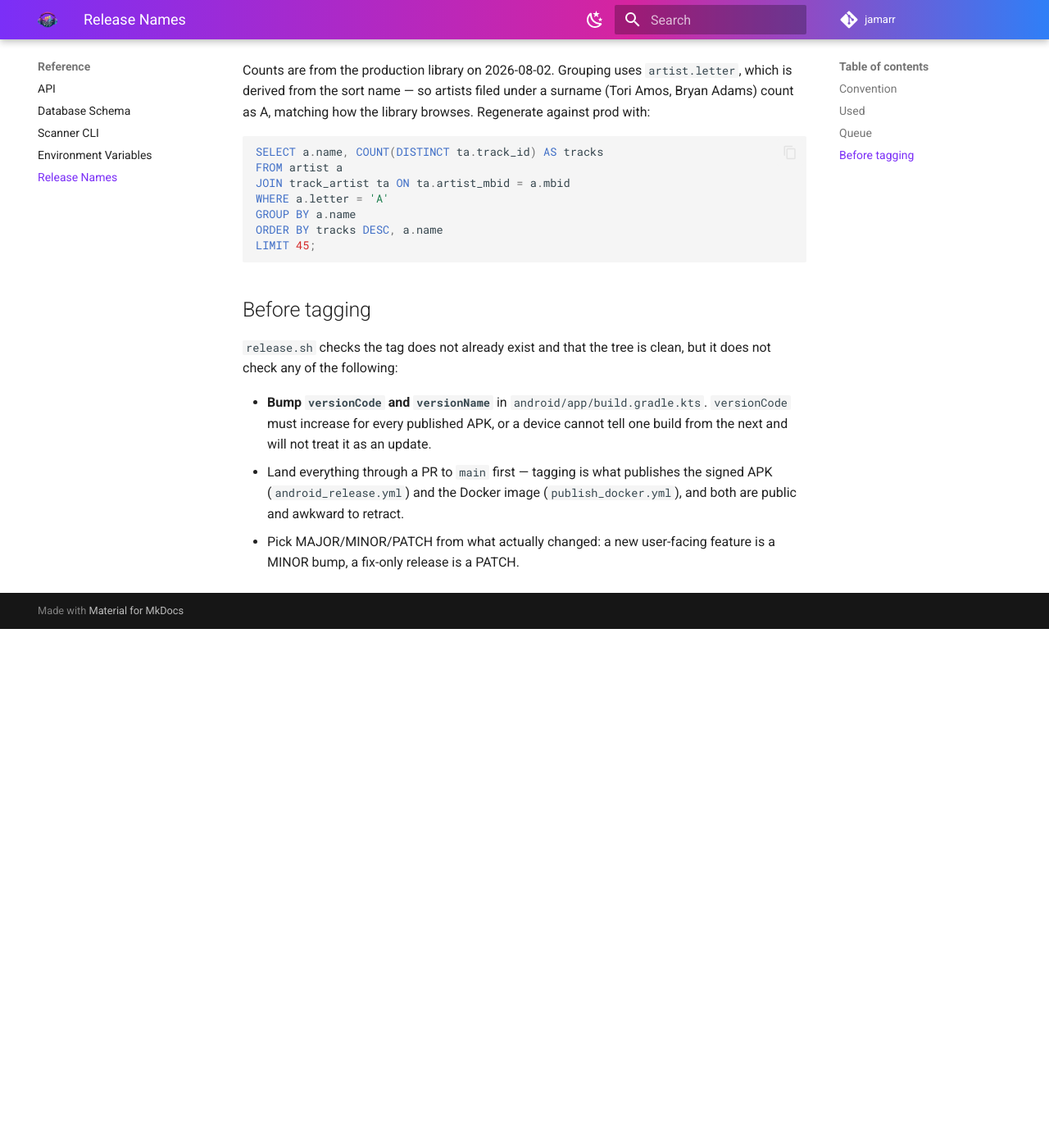
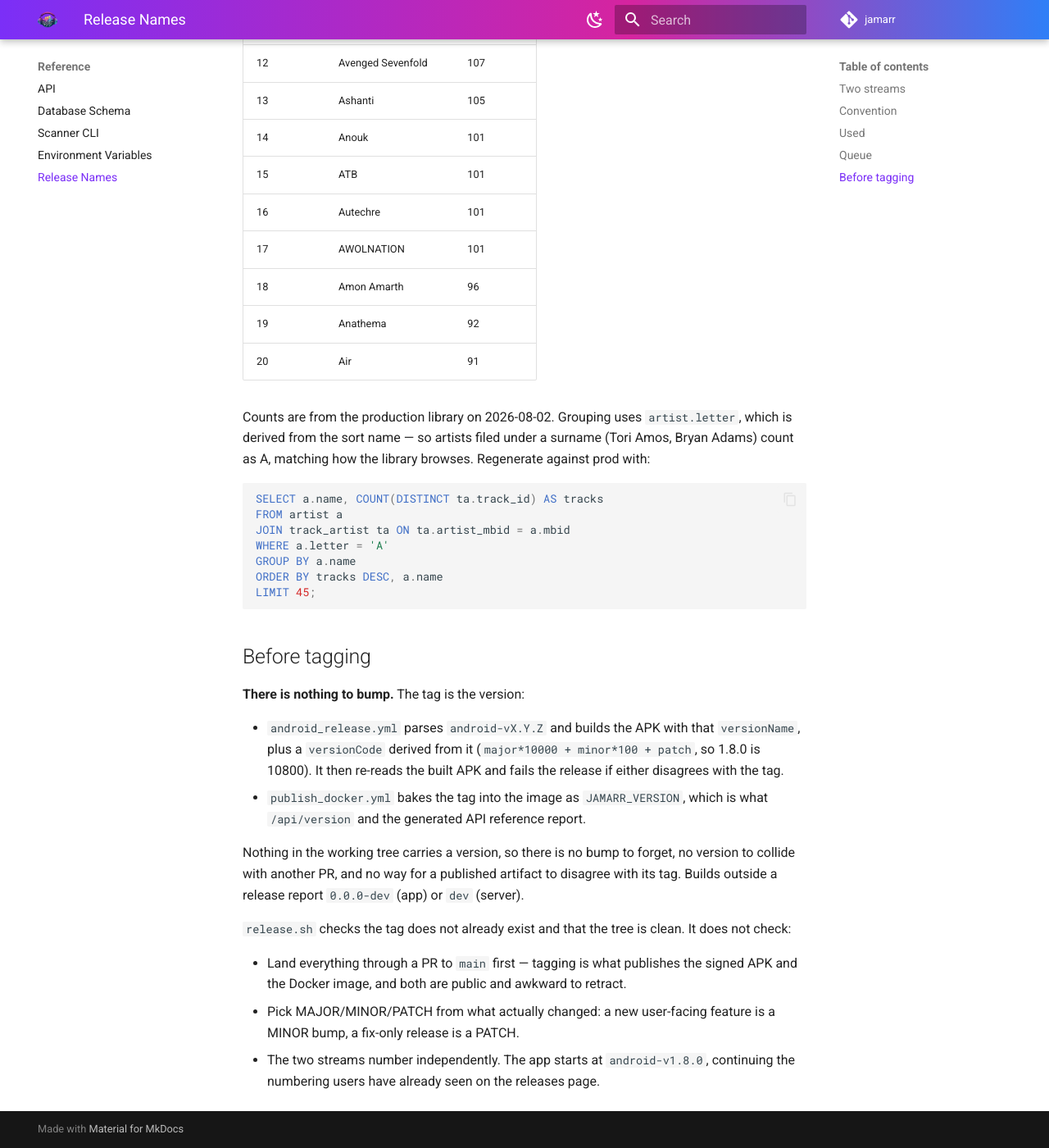
Before and after one commit to darious/jamarr, an MkDocs documentation site: the page built from docs/reference/release-names.md, in a window 1280 px wide and 1400 px high, scrolled down 2434 px. Shown: the whole window at 82% size. Built offline with MkDocs 1.6.1 and Material for MkDocs 9.7.7, drawn with Linux system fonts in a browser that asks for light colours; comment, search, counter and statistics services are not loaded; before the commit the page ends 3201 px from its top, so only the background shows below that; some of the changed text lies outside the part shown.

Commit message:
chore(release): take versions from the release tag
Every in-repo version said 0.1.0 while the tags had reached v1.7.0, so the
published artifacts lied about themselves. Worst of it: android_release.yml
builds straight from build.gradle.kts, so every signed APK since v1.0 has
shipped versionCode=1 — Android keys update detection off versionCode, so a
side-load update manager reading the releases page could not tell one build
from the next.

Rather than add version files to bump (and the collision handling that comes
with bumping them in PRs), derive the version from the tag that triggers the
release:

- android_release.yml parses android-vX.Y.Z and passes versionName plus a
  derived versionCode (major*10000 + minor*100 + patch) into the build, then
  re-reads the built APK with aapt2 and fails if either disagrees with the tag.
  build.gradle.kts falls back to 0.0.0-dev for every non-release build.
- publish_docker.yml bakes the tag into the image as JAMARR_VERSION, which
  app/version.py reads and FastAPI publishes — fixing the "0.1.0" in the
  generated API reference. Adds GET /api/version.
- The docs workflow resolves the version from git describe so the published
  API reference carries the last server release.

Split the release streams, since the server and the app are installed
independently:

- android_release.yml now fires on android-v* rather than v*. A backend-only
  release used to rebuild and republish an unchanged APK.
- publish_docker.yml gains the GitHub release job that android_release.yml was
  providing for v* tags, or server releases would get no release page.
- release.sh understands both tag shapes and only waits for the APK asset on
  app releases.

Also drops the redundant builds: android_build.yml no longer rebuilds on push
to main (pull_request events already build the merge commit), and
publish_docker.yml no longer builds on merge, so a release builds its image
once rather than twice. `latest` moves on server tags instead of on main
pushes, so deploy.sh lands released versions; workflow_dispatch still
publishes an untagged main.

````diff
--- a/docs/reference/release-names.md
+++ b/docs/reference/release-names.md
@@ -4,11 +4,26 @@
 `release.sh` alongside the version:
 
 ```bash
-./release.sh v1.5.0 "Arcade Fire"
+./release.sh v1.5.0 "Arcade Fire"           # server: Docker image
+./release.sh android-v1.8.0 "Tori Amos"     # app: signed APK
 ```
 
-That produces the tag `v1.5.0` and a GitHub release titled
-`v1.5.0 - Arcade Fire`. Use `--dry-run` first to validate without pushing.
+That produces the tag and a GitHub release titled `<tag> - <Name>`. Use
+`--dry-run` first to validate without pushing.
+
+## Two streams
+
+The server and the Android app are released independently, because they are
+installed independently — a phone can be several server releases behind.
+
+| Stream | Tag | Builds | Triggered workflow |
+|---|---|---|---|
+| Server (backend + web) | `v1.7.1` | Docker image, `latest` moves | `publish_docker.yml` |
+| App | `android-v1.8.0` | signed APK on the release | `android_release.yml` |
+
+A server tag no longer rebuilds the APK, and an app tag does not rebuild the
+image. Before this split, `android_release.yml` fired on every `v*` tag, so a
+backend-only release republished an unchanged APK.
 
 ## Convention
 
@@ -83,14 +98,26 @@
 
 ## Before tagging
 
-`release.sh` checks the tag does not already exist and that the tree is
-clean, but it does not check any of the following:
+**There is nothing to bump.** The tag is the version:
 
-- **Bump `versionCode` and `versionName`** in `android/app/build.gradle.kts`.
-  `versionCode` must increase for every published APK, or a device cannot tell
-  one build from the next and will not treat it as an update.
+- `android_release.yml` parses `android-vX.Y.Z` and builds the APK with that
+  `versionName`, plus a `versionCode` derived from it (`major*10000 +
+  minor*100 + patch`, so 1.8.0 is 10800). It then re-reads the built APK and
+  fails the release if either disagrees with the tag.
+- `publish_docker.yml` bakes the tag into the image as `JAMARR_VERSION`, which
+  is what `/api/version` and the generated API reference report.
+
+Nothing in the working tree carries a version, so there is no bump to forget,
+no version to collide with another PR, and no way for a published artifact to
+disagree with its tag. Builds outside a release report `0.0.0-dev` (app) or
+`dev` (server).
+
+`release.sh` checks the tag does not already exist and that the tree is clean.
+It does not check:
+
 - Land everything through a PR to `main` first — tagging is what publishes the
-  signed APK (`android_release.yml`) and the Docker image
-  (`publish_docker.yml`), and both are public and awkward to retract.
+  signed APK and the Docker image, and both are public and awkward to retract.
 - Pick MAJOR/MINOR/PATCH from what actually changed: a new user-facing feature
   is a MINOR bump, a fix-only release is a PATCH.
+- The two streams number independently. The app starts at `android-v1.8.0`,
+  continuing the numbering users have already seen on the releases page.
````
Also changed, not shown: AGENTS.md (+9 -0 lines), app/version.py (added, +22 -0 lines), 9 other files.
